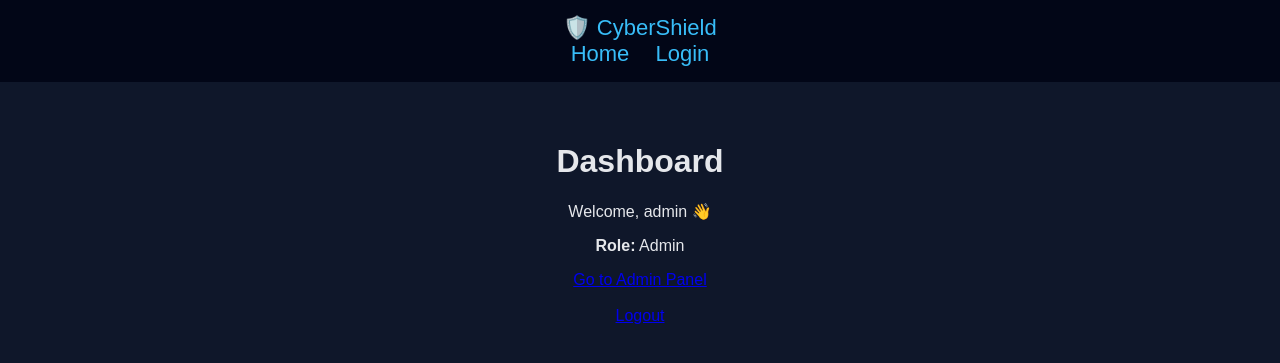
After one commit to sushantkane123/cybershield-flask, a Flask app: page /dashboard in a window 1280 px wide. The commit adds this page. Shown: the top 363 px of the page. Run offline with Flask 3, Linux system fonts and the light colour scheme; a user stored in the database is signed in.

Commit message:
Add secure login system with sessions

```diff
--- a/app.py
+++ b/app.py
@@ -1,15 +1,46 @@
-from flask import Flask, render_template
+from flask import Flask, render_template, request, redirect, session, url_for
 import os
+from database import init_db, authenticate_user
 
 app = Flask(__name__)
+app.secret_key = "change-this-secret-key"
+
+with app.app_context():
+    init_db()
 
 @app.route("/")
 def home():
     return render_template("home.html", title="Home")
 
-@app.route("/login")
+@app.route("/login", methods=["GET", "POST"])
 def login():
-    return render_template("login.html", title="Login")
+    error = None
+
+    if request.method == "POST":
+        username = request.form["username"]
+        password = request.form["password"]
+
+        user = authenticate_user(username, password)
+        if user:
+            session["user"] = user["username"]
+            session["role"] = user["role"]
+            return redirect(url_for("dashboard"))
+        else:
+            error = "Invalid credentials"
+
+    return render_template("login.html", title="Login", error=error)
+
+@app.route("/logout")
+def logout():
+    session.clear()
+    return redirect(url_for("login"))
+
+@app.route("/dashboard")
+def dashboard():
+    if "user" not in session:
+        return redirect(url_for("login"))
+
+    return render_template("dashboard.html", title="Dashboard")
 
 if __name__ == "__main__":
     port = int(os.environ.get("PORT", 5000))
--- /dev/null
+++ b/database.py
@@ -0,0 +1,61 @@
+import sqlite3
+from datetime import datetime
+from werkzeug.security import generate_password_hash, check_password_hash
+
+DB_NAME = "database.db"
+
+def get_db():
+    conn = sqlite3.connect(DB_NAME)
+    conn.row_factory = sqlite3.Row
+    return conn
+
+def init_db():
+    conn = get_db()
+    cur = conn.cursor()
+
+    cur.execute("""
+        CREATE TABLE IF NOT EXISTS users (
+            id INTEGER PRIMARY KEY AUTOINCREMENT,
+            username TEXT UNIQUE NOT NULL,
+            password TEXT NOT NULL,
+            role TEXT NOT NULL,
+            created_at TEXT NOT NULL
+        )
+    """)
+
+    cur.execute("""
+        CREATE TABLE IF NOT EXISTS logs (
+            id INTEGER PRIMARY KEY AUTOINCREMENT,
+            event TEXT NOT NULL,
+            created_at TEXT NOT NULL
+        )
+    """)
+
+    cur.execute("SELECT * FROM users WHERE username = 'admin'")
+    admin = cur.fetchone()
+
+    if not admin:
+        hashed = generate_password_hash("admin123")
+        cur.execute("""
+            INSERT INTO users (username, password, role, created_at)
+            VALUES (?, ?, ?, ?)
+        """, ("admin", hashed, "admin", datetime.utcnow().isoformat()))
+
+        cur.execute("""
+            INSERT INTO logs (event, created_at)
+            VALUES (?, ?)
+        """, ("Admin user created", datetime.utcnow().isoformat()))
+
+    conn.commit()
+    conn.close()
+
+def authenticate_user(username, password):
+    conn = get_db()
+    cur = conn.cursor()
+    cur.execute("SELECT * FROM users WHERE username = ?", (username,))
+    user = cur.fetchone()
+    conn.close()
+
+    if user and check_password_hash(user["password"], password):
+        return user
+    return None
--- /dev/null
+++ b/templates/dashboard.html
@@ -0,0 +1,14 @@
+{% extends "base.html" %}
+
+{% block content %}
+<h1>Dashboard</h1>
+<p>Welcome, {{ session.user }} 👋</p>
+
+{% if session.role == "admin" %}
+<p><strong>Role:</strong> Admin</p>
+<a href="/admin">Go to Admin Panel</a>
+{% endif %}
+
+<br><br>
+<a href="/logout">Logout</a>
+{% endblock %}
```
Also changed, not shown: templates/login.html (+7 -2 lines), database.db (added).
